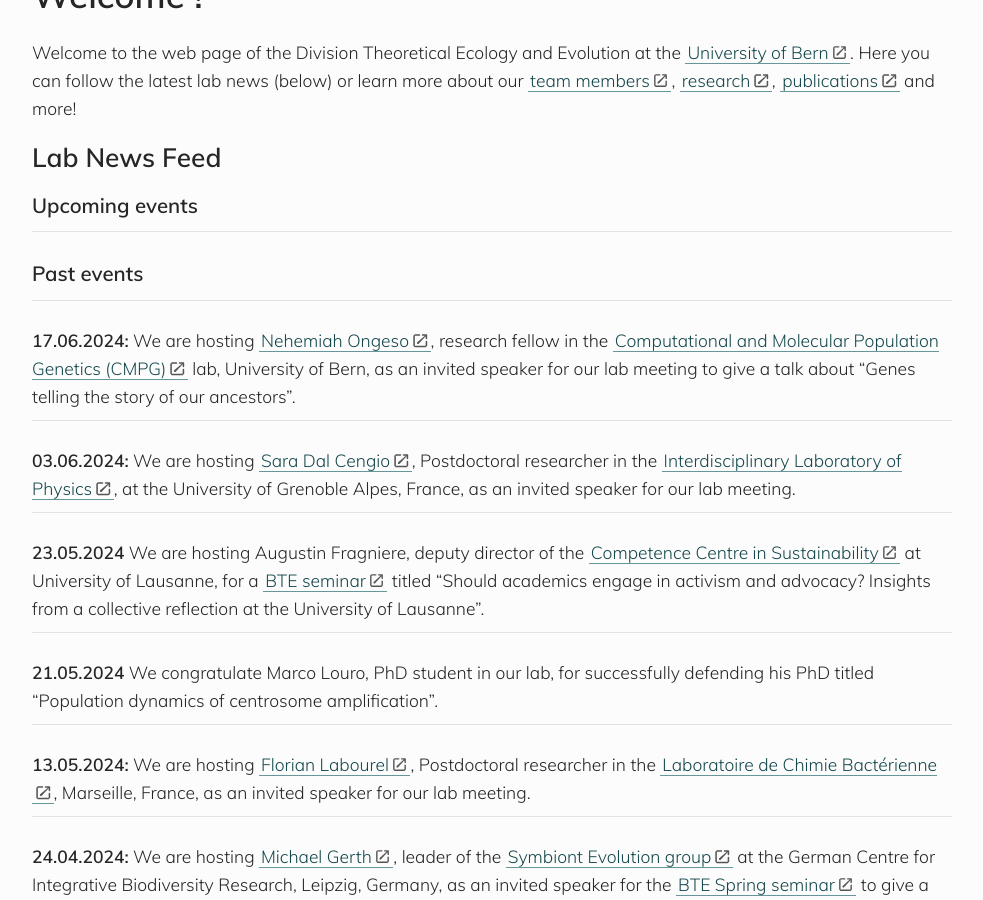
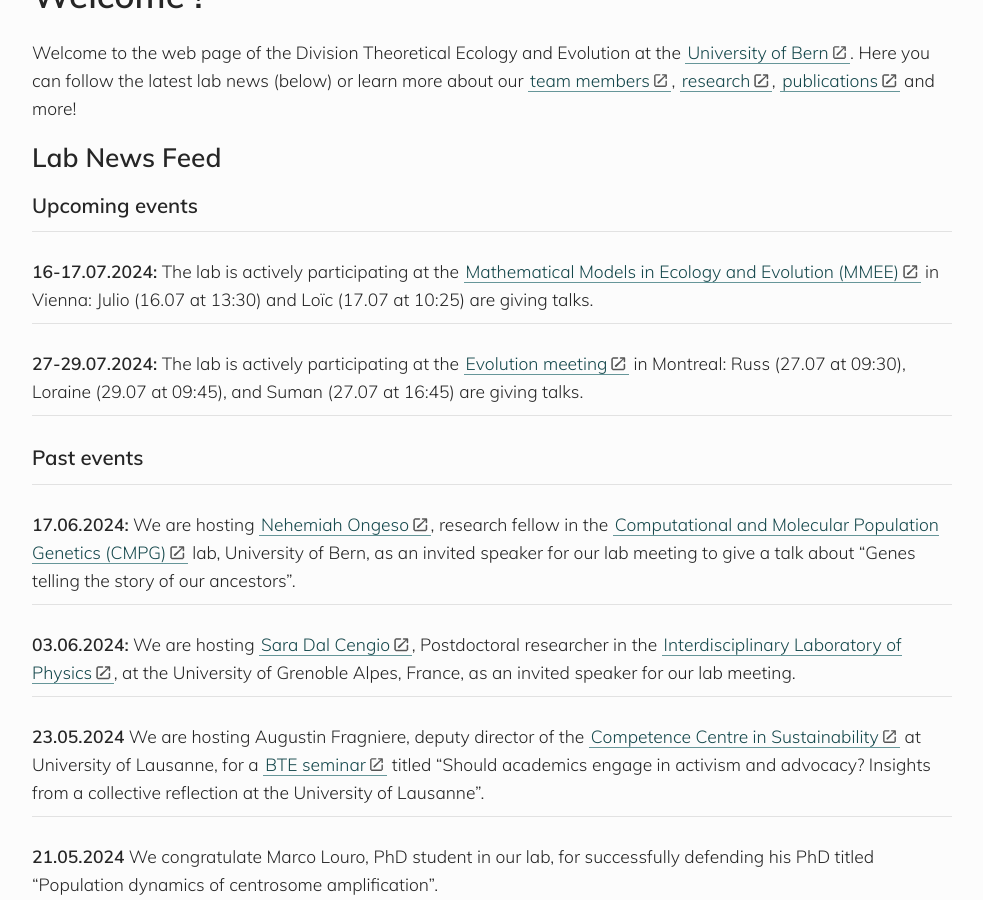
Before and after one commit to banklab/banklab.github.io, a Jekyll site: the page built from index.md, in a window 1280 px wide and 900 px high, scrolled down 383 px. Shown: the whole window, without its empty margins (148-1131 px from the left). Built offline with Jekyll 4.4.1, drawn with Linux system fonts in a browser that asks for light colours; some web fonts are replaced.

Commit message:
Update index

```diff
--- a/index.md
+++ b/index.md
@@ -12,7 +12,17 @@ Welcome to the web page of the Division Theoretical Ecology and Evolution at the
 
 ### Upcoming events
 
+
 ---
+
+**16-17.07.2024:** The lab is actively participating at the [Mathematical Models in Ecology and Evolution (MMEE)](https://ps-mathematik.univie.ac.at/e/index.php?event=mmee2024) in Vienna: Julio (16.07 at 13:30) and Loïc (17.07 at 10:25) are giving talks.
+
+---
+
+**27-29.07.2024:** The lab is actively participating at the [Evolution meeting](https://www.evolutionmeetings.org/) in Montreal: Russ (27.07 at 09:30), Loraine (29.07 at 09:45), and Suman (27.07 at 16:45) are giving talks.
+
+---
+
 
 ### Past events
 
```
